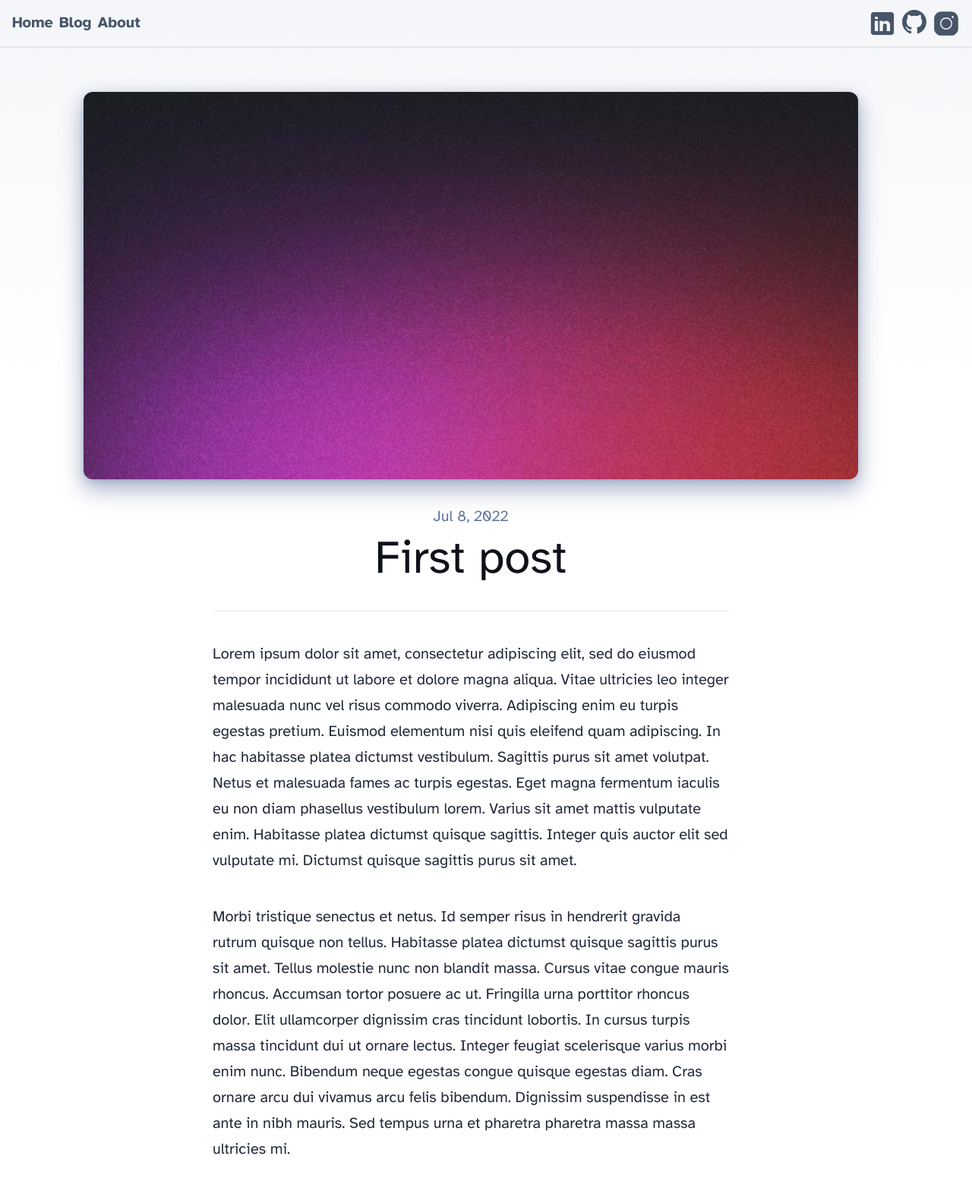
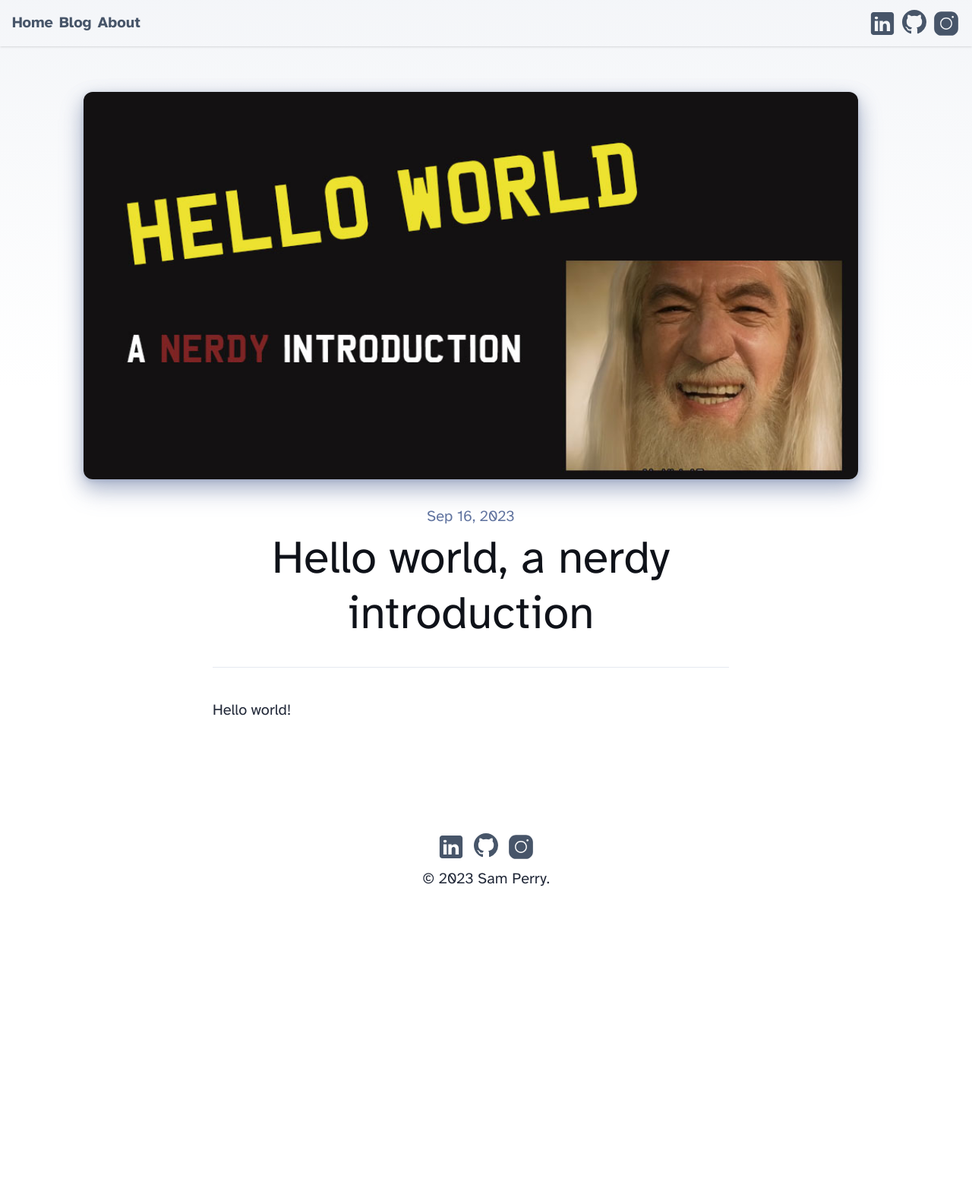
Before and after one commit to Stprry/DreadBlog, an Astro site: page /blog/first-post in a window 1280 px wide. Shown: the part 90-1658 px from the top of the page at 76% size. After the commit the page ends 1281 px from the top, so only its background shows below. Built offline with nearby package versions, Linux system fonts and the light colour scheme; Astro itself is replaced by a stand-in of ours.

Commit message:
Update Blog “first-post”

```diff
--- a/src/content/blog/first-post.md
+++ b/src/content/blog/first-post.md
@@ -1,16 +1,7 @@
 ---
-title: 'First post'
-description: 'Lorem ipsum dolor sit amet'
-pubDate: 'Jul 08 2022'
-heroImage: '/blog-placeholder-3.jpg'
+title: 'Hello world, a nerdy introduction'
+description: The first post on this blog and an introduction to myself.
+pubDate: '2023-09-17T00:00:00+01:00'
+heroImage: /uploads/helloworldblog.jpg
 ---
-
-Lorem ipsum dolor sit amet, consectetur adipiscing elit, sed do eiusmod tempor incididunt ut labore et dolore magna aliqua. Vitae ultricies leo integer malesuada nunc vel risus commodo viverra. Adipiscing enim eu turpis egestas pretium. Euismod elementum nisi quis eleifend quam adipiscing. In hac habitasse platea dictumst vestibulum. Sagittis purus sit amet volutpat. Netus et malesuada fames ac turpis egestas. Eget magna fermentum iaculis eu non diam phasellus vestibulum lorem. Varius sit amet mattis vulputate enim. Habitasse platea dictumst quisque sagittis. Integer quis auctor elit sed vulputate mi. Dictumst quisque sagittis purus sit amet.
-
-Morbi tristique senectus et netus. Id semper risus in hendrerit gravida rutrum quisque non tellus. Habitasse platea dictumst quisque sagittis purus sit amet. Tellus molestie nunc non blandit massa. Cursus vitae congue mauris rhoncus. Accumsan tortor posuere ac ut. Fringilla urna porttitor rhoncus dolor. Elit ullamcorper dignissim cras tincidunt lobortis. In cursus turpis massa tincidunt dui ut ornare lectus. Integer feugiat scelerisque varius morbi enim nunc. Bibendum neque egestas congue quisque egestas diam. Cras ornare arcu dui vivamus arcu felis bibendum. Dignissim suspendisse in est ante in nibh mauris. Sed tempus urna et pharetra pharetra massa massa ultricies mi.
-
-Mollis nunc sed id semper risus in. Convallis a cras semper auctor neque. Diam sit amet nisl suscipit. Lacus viverra vitae congue eu consequat ac felis donec. Egestas integer eget aliquet nibh praesent tristique magna sit amet. Eget magna fermentum iaculis eu non diam. In vitae turpis massa sed elementum. Tristique et egestas quis ipsum suspendisse ultrices. Eget lorem dolor sed viverra ipsum. Vel turpis nunc eget lorem dolor sed viverra. Posuere ac ut consequat semper viverra nam. Laoreet suspendisse interdum consectetur libero id faucibus. Diam phasellus vestibulum lorem sed risus ultricies tristique. Rhoncus dolor purus non enim praesent elementum facilisis. Ultrices tincidunt arcu non sodales neque. Tempus egestas sed sed risus pretium quam vulputate. Viverra suspendisse potenti nullam ac tortor vitae purus faucibus ornare. Fringilla urna porttitor rhoncus dolor purus non. Amet dictum sit amet justo donec enim.
-
-Mattis ullamcorper velit sed ullamcorper morbi tincidunt. Tortor posuere ac ut consequat semper viverra. Tellus mauris a diam maecenas sed enim ut sem viverra. Venenatis urna cursus eget nunc scelerisque viverra mauris in. Arcu ac tortor dignissim convallis aenean et tortor at. Curabitur gravida arcu ac tortor dignissim convallis aenean et tortor. Egestas tellus rutrum tellus pellentesque eu. Fusce ut placerat orci nulla pellentesque dignissim enim sit amet. Ut enim blandit volutpat maecenas volutpat blandit aliquam etiam. Id donec ultrices tincidunt arcu. Id cursus metus aliquam eleifend mi.
-
-Tempus quam pellentesque nec nam aliquam sem. Risus at ultrices mi tempus imperdiet. Id porta nibh venenatis cras sed felis eget velit. Ipsum a arcu cursus vitae. Facilisis magna etiam tempor orci eu lobortis elementum. Tincidunt dui ut ornare lectus sit. Quisque non tellus orci ac. Blandit libero volutpat sed cras. Nec tincidunt praesent semper feugiat nibh sed pulvinar proin gravida. Egestas integer eget aliquet nibh praesent tristique magna.
+Hello world!
```
